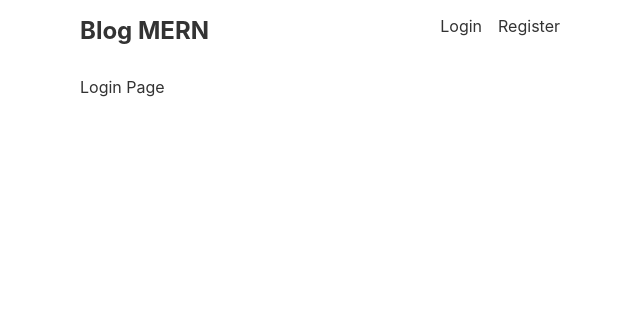
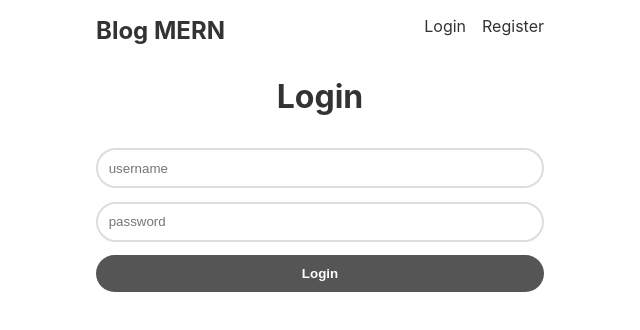
Before and after one commit to fernandohtr/blog-mern, a React (Create React App) app in the folder client/: page /login in a window 1280 px wide. Shown: the top 330 px of the page, without its empty margins (320-960 px from the left). Built offline with nearby package versions, Linux system fonts and the light colour scheme.

Commit message:
Refact Login and Register pages

```diff
--- a/client/src/App.css
+++ b/client/src/App.css
@@ -1,3 +1,9 @@
+* {
+  margin: 0;
+  padding: 0;
+  box-sizing: border-box;
+}
+
 body {
   color: #333;
 }
@@ -47,7 +53,6 @@ article div.text {
 }
 
 article div.text h2 {
-  margin: 0;
   font-size: 1.5rem;
 }
 
@@ -65,6 +70,31 @@ a.author {
 }
 
 p.summary {
-  margin: 0;
   line-height: 1.4rem;
 }
+
+input {
+  display: block;
+  margin-bottom: 1em;
+  width: 100%;
+  padding: 0.8em;
+  border: 0.2em solid #ddd;
+  border-radius: 50px;
+  background-color: #fff;
+}
+
+button {
+  width: 100%;
+  margin: 0 auto;
+  background-color: #555;
+  border: none;
+  color: #fff;
+  border-radius: 50px;
+  padding: 0.8em;
+  font-weight: bold;
+}
+
+form h1 {
+  text-align: center;
+  margin-bottom: 1em;
+}
--- a/client/src/App.jsx
+++ b/client/src/App.jsx
@@ -1,6 +1,7 @@
 import './App.css';
 import IndexPage from './pages/IndexPage';
 import LoginPage from './pages/LoginPage';
+import RegisterPage from './pages/RegisterPage';
 import { Route, Routes } from 'react-router-dom';
 import Layout from './Layout';
 
@@ -10,6 +11,7 @@ function App() {
       <Route path='/' element={<Layout />}>
         <Route index element={<IndexPage />} />
         <Route path={'/login'} element={<LoginPage />} />
+        <Route path={'/register'} element={<RegisterPage />} />
       </Route>
     </Routes>
   );
--- a/client/src/pages/LoginPage.jsx
+++ b/client/src/pages/LoginPage.jsx
@@ -1,8 +1,11 @@
 function LoginPage() {
   return (
-    <>
-      Login Page
-    </>
+    <form className='login' action='' method='post'>
+      <h1>Login</h1>
+      <input type='text' name='' id='' placeholder='username' />
+      <input type='password' name='' id='' placeholder='password' />
+      <button type="submit">Login</button>
+    </form>
   )
 }
 
--- /dev/null
+++ b/client/src/pages/RegisterPage.jsx
@@ -0,0 +1,12 @@
+function RegisterPage() {
+  return (
+    <form className='register' action='' method='post'>
+      <h1>Register</h1>
+      <input type='text' name='' id='' placeholder='username' />
+      <input type='password' name='' id='' placeholder='password' />
+      <button type="submit">Register</button>
+    </form>
+  )
+}
+
+export default RegisterPage
```
